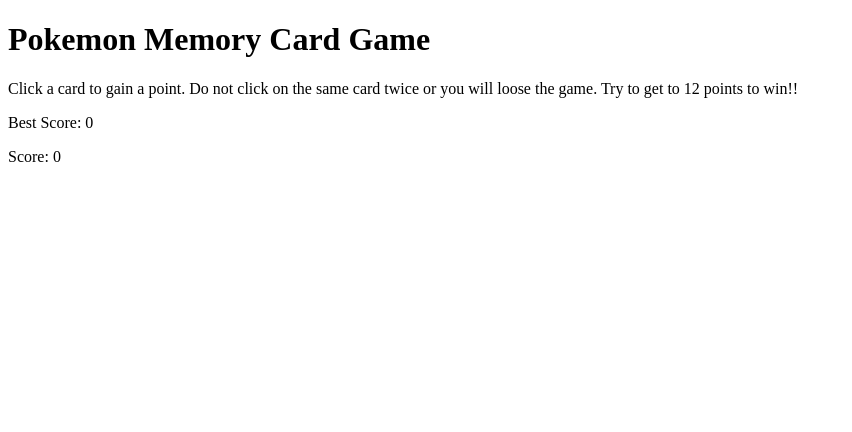
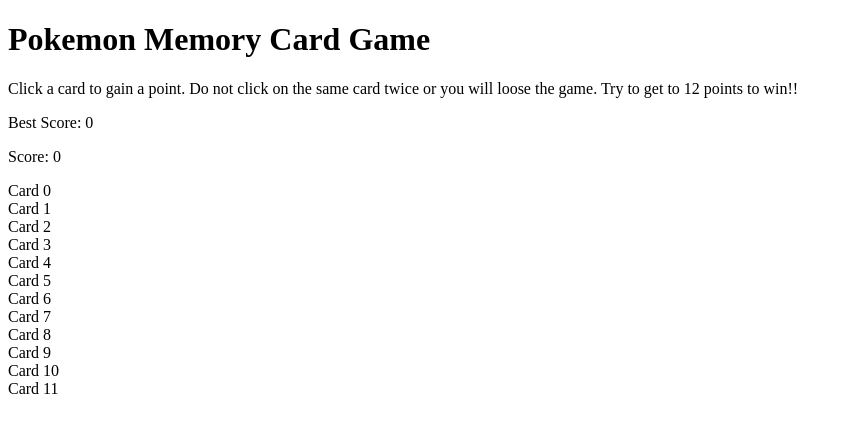
Before and after one commit to MewKay/pokemon-memory-card-game, a React (Vite) app: page / in a window 1280 px wide. Shown: the top 432 px of the page, without its empty margins (0-852 px from the left). Built offline with nearby package versions, Linux system fonts and the light colour scheme.

Commit message:
Add CardGrid component

```diff
--- /dev/null
+++ b/src/components/Main/CardGrid.jsx
@@ -0,0 +1,15 @@
+const CardGrid = function CardGridComponent() {
+  let cards = new Array(12).fill(null);
+
+  return (
+    <div className="card-grid">
+      {cards.map((card, index) => (
+        <div className="card" key={crypto.randomUUID()}>
+          Card {index}
+        </div>
+      ))}
+    </div>
+  );
+};
+
+export default CardGrid;
--- a/src/components/Main/Main.jsx
+++ b/src/components/Main/Main.jsx
@@ -1,3 +1,4 @@
+import CardGrid from "./CardGrid";
 import Scoreboard from "./Scoreboard";
 
 const Main = function MainContentComponent() {
@@ -7,6 +8,7 @@
   return (
     <main>
       <Scoreboard bestScore={bestScore} currentScore={currentScore} />
+      <CardGrid />
     </main>
   );
 };
```
